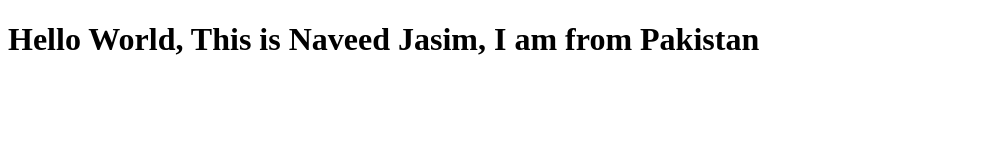
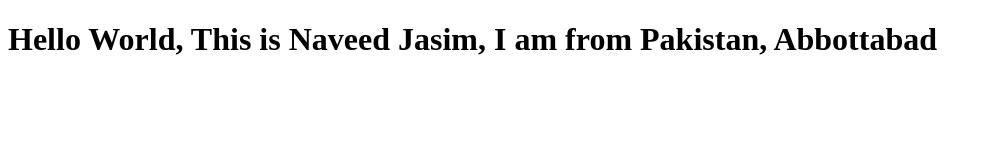
Before and after one commit to naveedjasim/bootcamp2020, a plain HTML site: page index.html in a window 1280 px wide. Shown: the whole page, without its empty margins (0-992 px from the left). Drawn offline with Linux system fonts and the light colour scheme.

Commit message:
Update index.html

```diff
--- a/index.html
+++ b/index.html
@@ -6,6 +6,6 @@
     <title>Document</title>
 </head>
 <body>
-    <h1>Hello World, This is Naveed Jasim, I am from Pakistan</h1>
+    <h1>Hello World, This is Naveed Jasim, I am from Pakistan, Abbottabad</h1>
 </body>
 </html>
```
